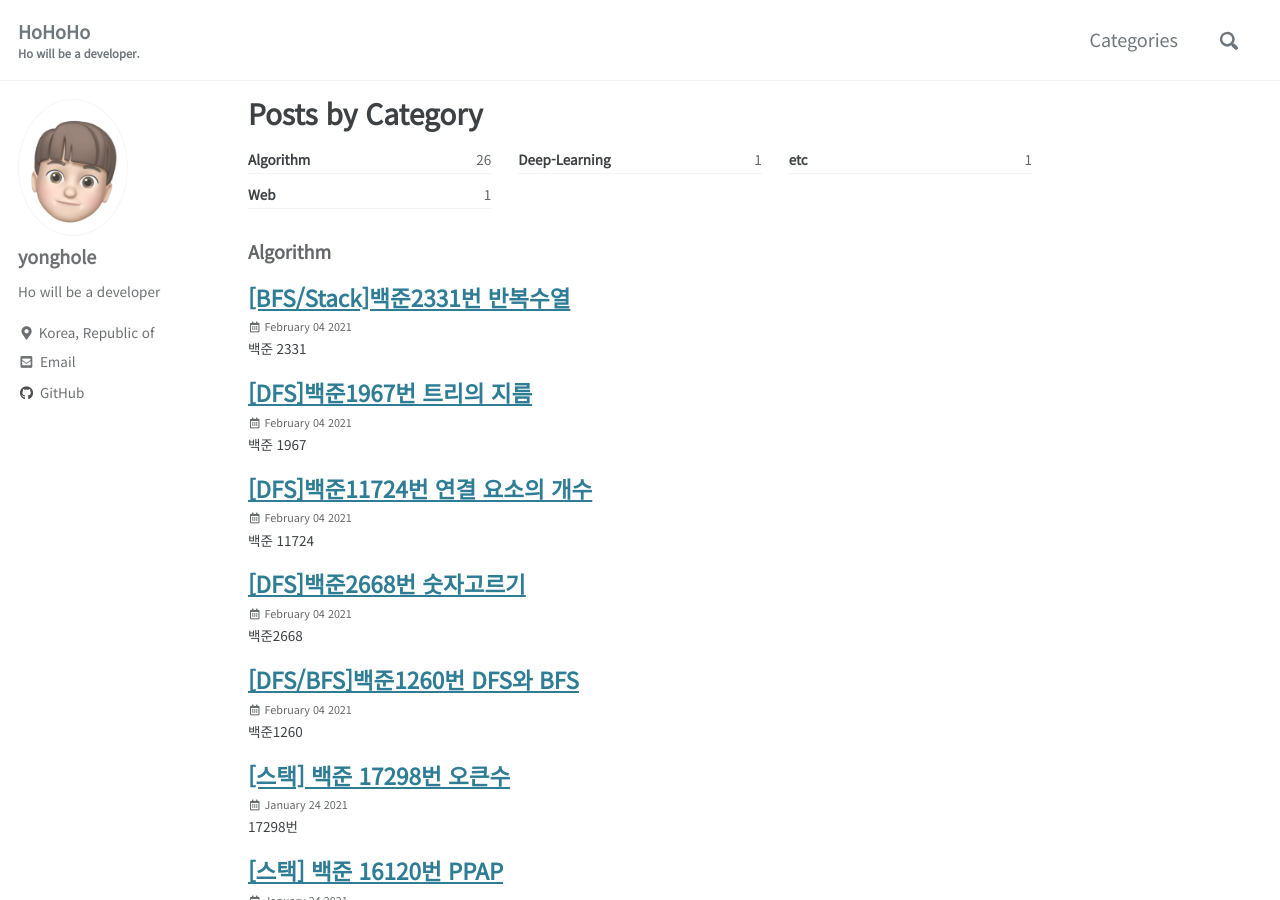
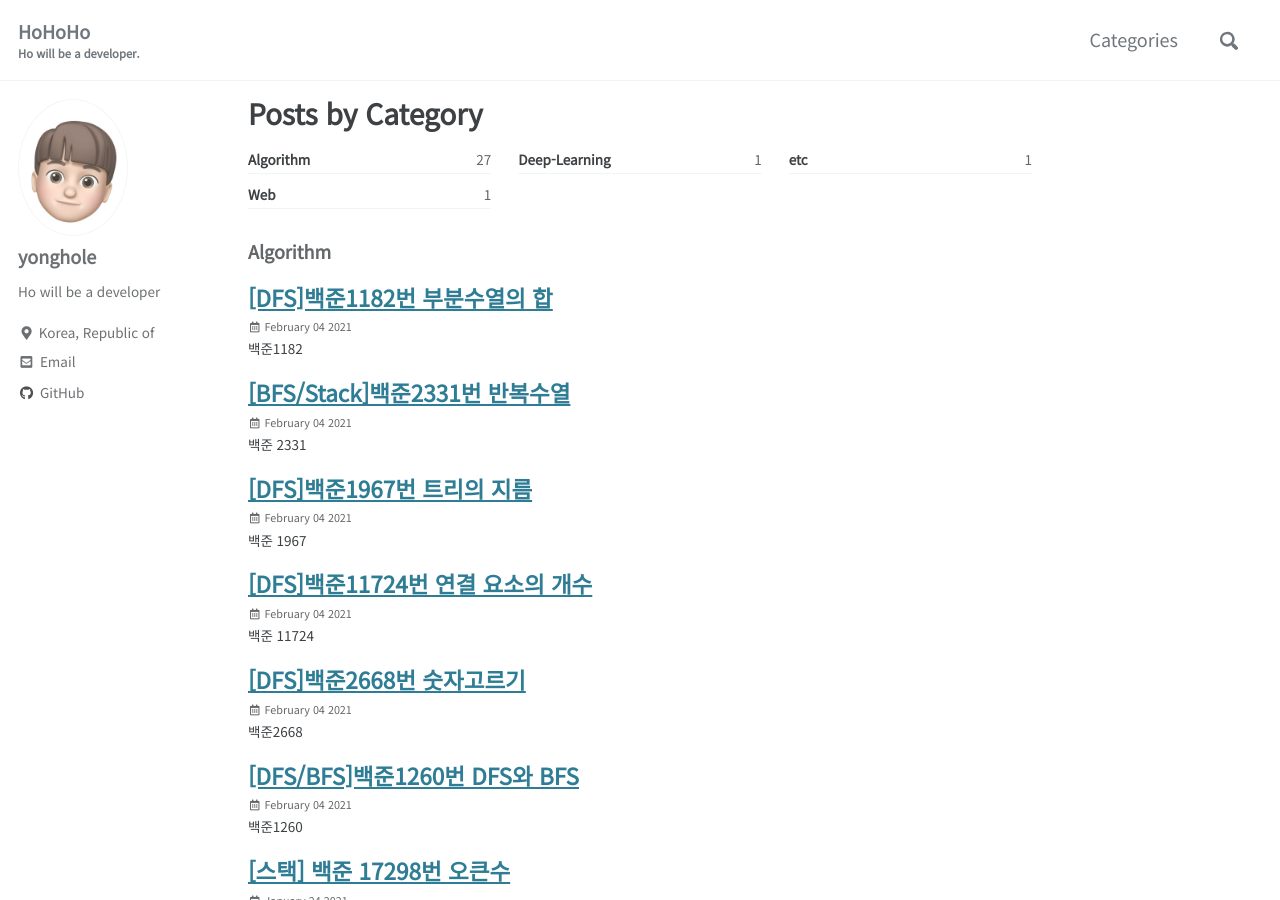
Before and after one commit to yonghole/yonghole.github.io, a Jekyll site: the page built from category-archive.md, in a window 1280 px wide and 900 px high. Built offline with Jekyll 4.4.1, drawn with Linux system fonts in a browser that asks for light colours; cached includes are drawn as plain includes.

```diff
--- a/_posts/백준1182 39f9ae4213494e3d870f14128f4b3beb.md
+++ b/_posts/2021-02-04-BOJ1182.md
@@ -1,6 +1,11 @@
+---
+title: "[DFS]백준1182번 부분수열의 합"
+date: 2021-02-04 14:26:41
+categories: Algorithm
+---
 # 백준1182
 
-![%E1%84%87%E1%85%A2%E1%86%A8%E1%84%8C%E1%85%AE%E1%86%AB1182%2039f9ae4213494e3d870f14128f4b3beb/_2021-02-03__3.33.36.png](%E1%84%87%E1%85%A2%E1%86%A8%E1%84%8C%E1%85%AE%E1%86%AB1182%2039f9ae4213494e3d870f14128f4b3beb/_2021-02-03__3.33.36.png)
+<img width="935" alt="_2021-02-03__3 33 36" src="https://user-images.githubusercontent.com/55180768/106848813-06adb480-66f5-11eb-9829-cd05e1176497.png">
 
 풀이를 아무리 봐도 이해가 되지 않던 문제였다.
 
```
